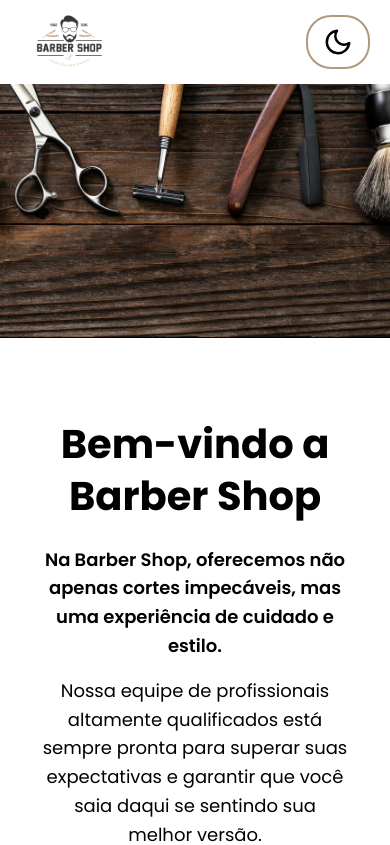
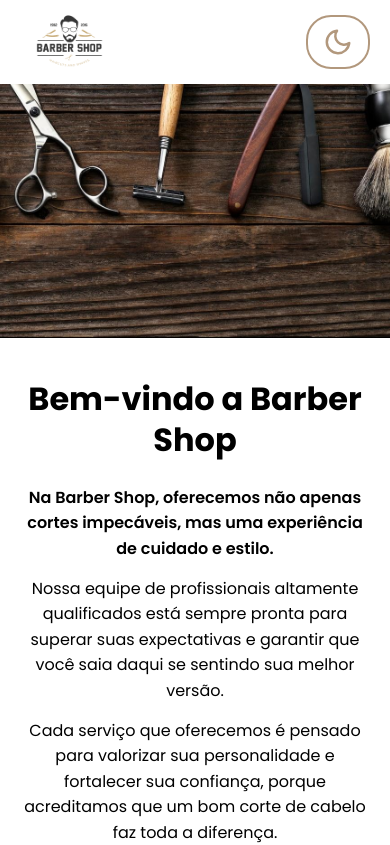
Before and after one commit to cleitoncfs/barber-shop, a Next.js app: page / in a window 390 px wide. Shown: the top 845 px of the page. Built offline with nearby package versions, Linux system fonts and the light colour scheme.

Commit message:
melhorias

```diff
--- a/src/app/page.js
+++ b/src/app/page.js
@@ -21,7 +21,10 @@ export default function Page() {
             <header className={estilos.header_container}>
                 <div>
                     <Image src={Logo} alt="logomarca" />
-                    <button onClick={alterarTema}>
+                    <button
+                        onClick={alterarTema}
+                        aria-label="Alternar tema claro/escuro"
+                    >
                         {ehTemaEscuro ? <FiSun /> : <FiMoon />}
                     </button>
                 </div>
--- a/src/app/page.module.css
+++ b/src/app/page.module.css
@@ -44,6 +44,19 @@
     border: 2px solid #b2987d;
     border-radius: 25px;
     cursor: pointer;
+    transition: all 0.3s ease;
+    color: #b2987d;
+}
+
+.header_container button:hover {
+    background-color: #b2987d;
+    color: #fff;
+}
+
+button:focus,
+a:focus {
+    outline: 2px solid #b2987d;
+    outline-offset: 4px;
 }
 
 .modo_escuro .header_container button {
@@ -64,7 +77,7 @@
     width: 100%;
     height: auto;
     object-fit: cover;
-    display: block; /* <- importante para remover espaço extra causado por display inline */
+    display: block;
 }
 
 .secao_texto {
@@ -77,7 +90,7 @@
 
 .secao_texto div {
     width: 100%;
-    max-width: 900px;
+    max-width: 760px; /* Reduzido de 900px para leitura mais confortável */
     margin: 0 auto;
     padding: 20px;
     display: block;
@@ -91,13 +104,12 @@
 }
 
 .secao_texto div p {
-    margin-bottom: 16px; /* espaçamento entre os parágrafos */
-    line-height: 1.6; /* espaçamento entre linhas */
     font-size: 18px;
+    margin-bottom: 16px;
+    line-height: 1.6;
 }
 
 .secao_texto div p:first-of-type {
-    font-size: 18px;
     font-weight: 600;
     margin-top: 0;
 }
@@ -106,16 +118,26 @@
     margin-bottom: 0;
 }
 
-/* Modo claro */
 .modo_claro .secao_texto {
     background-color: #fff;
     color: #000;
 }
 
-/* Modo escuro */
 .modo_escuro .secao_texto {
     background-color: #1a1a1a;
-    color: #fff;
+    color: #eeeeee;
+}
+
+.modo_claro,
+.modo_escuro {
+    transition: background-color 0.3s ease, color 0.3s ease;
+}
+
+.secao_texto,
+.footer,
+.header_container,
+body {
+    transition: background-color 0.3s ease, color 0.3s ease;
 }
 
 .assinatura {
@@ -126,9 +148,14 @@
     color: #b2987d;
 }
 
-@media (max-width: 525px) {
-    .secao_texto h1 {
-        font-size: 30px;
+@media (max-width: 768px) {
+    .secao_texto div h1 {
+        font-size: 32px;
+    }
+
+    .secao_texto div p {
+        font-size: 16px;
+        margin-bottom: 14px;
     }
 
     .assinatura {
@@ -182,3 +209,13 @@
         margin-top: 10px;
     }
 }
+
+@media (max-width: 480px) {
+    .secao_texto {
+        padding: 40px 16px;
+    }
+
+    .secao_texto div {
+        padding: 0;
+    }
+}
```
